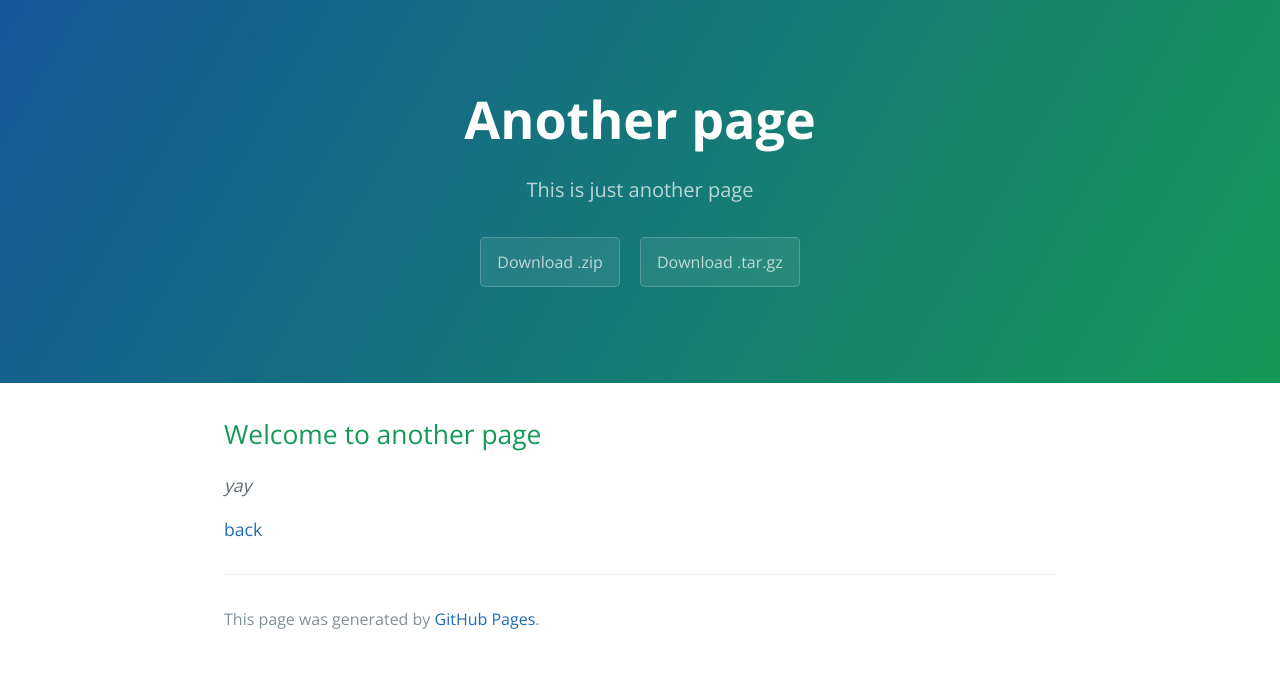
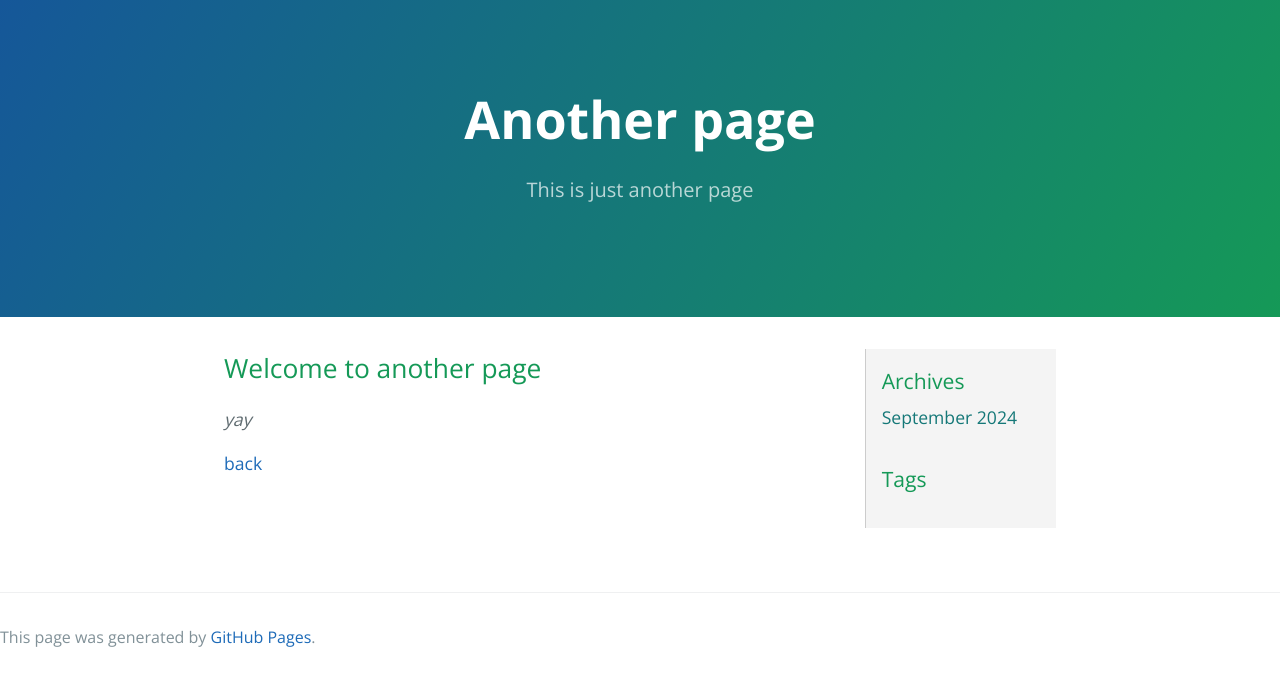
Before and after one commit to Lab8010/lab8010.github.io, a Jekyll site: the page built from another-page.md, in a window 1280 px wide. Shown: the top 686 px of the page. Built offline with Jekyll 4.4.1, drawn with Linux system fonts in a browser that asks for light colours.

Commit message:
Restore some files

```diff
--- a/_layouts/default.html
+++ b/_layouts/default.html
@@ -21,14 +21,34 @@
       {% if site.github.is_project_page %}
         <a href="{{ site.github.repository_url }}" class="btn">View on GitHub</a>
       {% endif %}
-      {% if site.show_downloads %}
-        <a href="{{ site.github.zip_url }}" class="btn">Download .zip</a>
-        <a href="{{ site.github.tar_url }}" class="btn">Download .tar.gz</a>
-      {% endif %}
     </header>
 
     <main id="content" class="main-content" role="main">
+      <div class="content">
         {{ content }}
+      </div>
+
+      <div class="sidebar">
+        <h2>Archives</h2>
+        <ul>
+          {% for post in site.posts %}
+            <li>
+              <a href="{{ post.url | prepend: site.baseurl }}">{{ post.date | date: "%B %Y" }}</a>
+            </li>
+          {% endfor %}
+        </ul>
+
+        <h2>Tags</h2>
+        <ul>
+          {% assign tags_list = site.tags | sort %}
+          {% for tag in tags_list %}
+            <li>
+              <a href="/tags/{{ tag[0] }}">{{ tag[0] }}</a> ({{ tag[1].size }})
+            </li>
+          {% endfor %}
+        </ul>
+      </div>
+    </main>
 
     <footer class="site-footer">
       {% if site.github.is_project_page %}
@@ -36,6 +56,5 @@
       {% endif %}
       <span class="site-footer-credits">This page was generated by <a href="https://pages.github.com">GitHub Pages</a>.</span>
     </footer>
-    </main>
   </body>
 </html>
--- a/assets/css/style.scss
+++ b/assets/css/style.scss
@@ -2,3 +2,38 @@
 ---
 
 @import 'jekyll-theme-cayman';
+
+.main-content {
+    display: flex;
+    justify-content: space-between;
+  }
+
+  .content {
+    width: 75%;
+  }
+
+  .sidebar {
+    width: 23%;
+    padding: 1rem;
+    background-color: #f4f4f4;
+    border-left: 1px solid #ccc;
+  }
+
+  .sidebar h2 {
+    font-size: 1.2em;
+    margin-bottom: 0.5rem;
+  }
+
+  .sidebar ul {
+    list-style: none;
+    padding: 0;
+  }
+
+  .sidebar ul li {
+    margin-bottom: 0.5rem;
+  }
+
+  .sidebar ul li a {
+    text-decoration: none;
+    color: #157878;
+  }
```
Also changed, not shown: _posts/2024-09-29-my-first-post.md (added, +10 -0 lines). Lines whose indentation alone changed are shown as unchanged.
